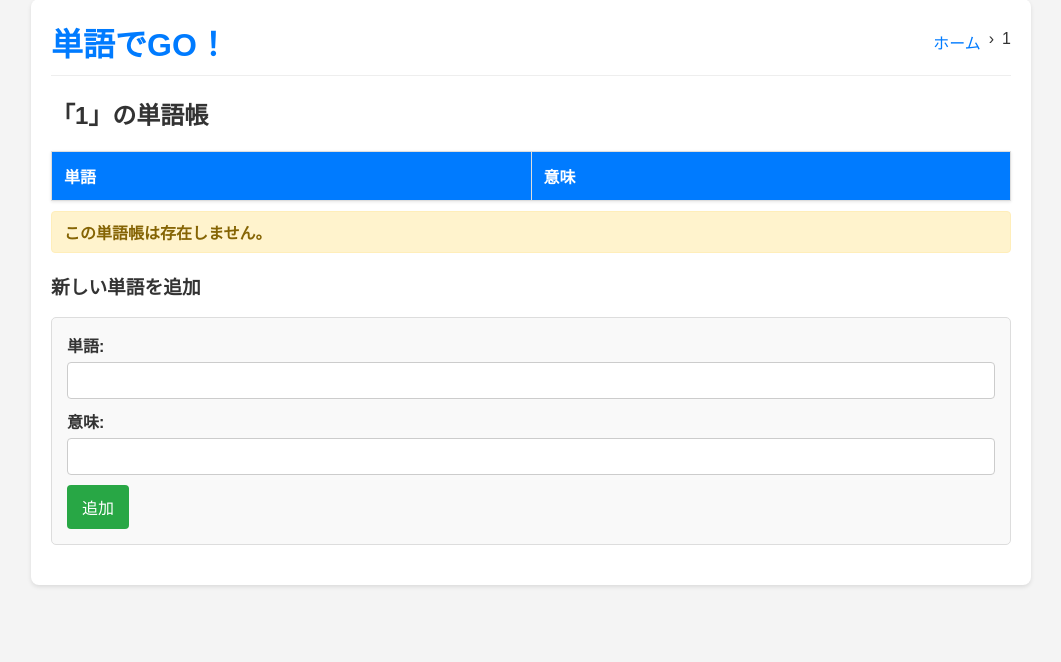
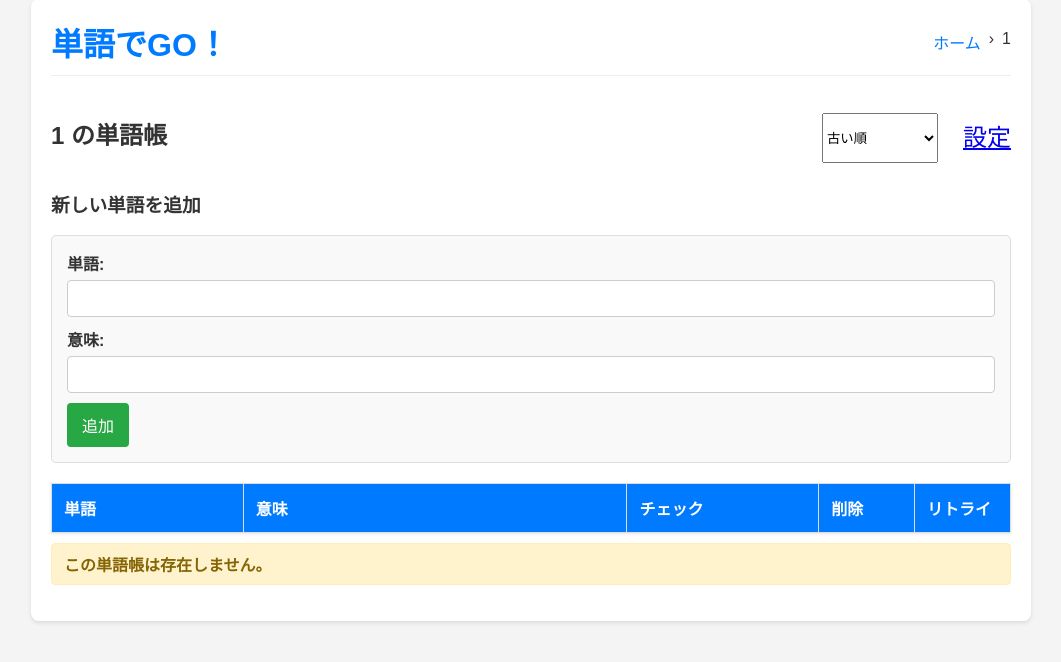
Before and after one commit to oyone161214/tango_table, a Flask app: page /vocab/1 in a window 1280 px wide. Shown: the part 21-683 px from the top of the page, without its empty margins (109-1170 px from the left). Run offline with Flask 3, Linux system fonts and the light colour scheme; lists and menus that the app fills with data are empty.

Commit message:
07/14  コメント

```diff
--- a/app.py
+++ b/app.py
@@ -38,7 +38,7 @@ def vocab_page(filename):
 
 
 
-# 単語帳のデータを取得
+#　JSON形式のファイルをロードする
 @app.route('/api/vocab/<filename>', methods=['GET'])
 def get_vocab_data(filename):
     file_path = os.path.join('data', f"{filename}.json")
@@ -48,24 +48,27 @@ def get_vocab_data(filename):
         return jsonify(words)
     return jsonify([]), 404 # ファイルが見つからない場合は空のリストと404を返す
 
-# 単語を追加
+#　JSON形式のファイルを保存する(変更点)
 @app.route('/api/vocab/<filename>', methods=['POST'])
 def add_word_to_vocab(filename):
     file_path = os.path.join('data', f"{filename}.json")
+    # エラー処理
     if not os.path.exists(file_path):
         return jsonify({"error": "File not found"}), 404
 
     try:
         new_word_entry = request.get_json()     # 追加するJSON形式のデータを python形式で代入
-        # 送信内容に不足があればエラー
+        # 送信内容に不足があればエラー処理
         if not new_word_entry or 'word' not in new_word_entry or 'meaning' not in new_word_entry:
             return jsonify({"error": "Invalid data. 'word' and 'meaning' are required."}), 400
 
         with open(file_path, 'r+', encoding='utf-8') as f:
+            #全データを取得して、最後尾に新しいデータを挿入
             words = json.load(f)
             words.append(new_word_entry)
-            f.seek(0) # ファイルの先頭に戻る
-            json.dump(words, f, ensure_ascii=False, indent=4)       # words を file に追加するよ～ん
+            # ファイルの先頭に戻って、先頭から更新した全データをファイルに上書き
+            f.seek(0)
+            json.dump(words, f, ensure_ascii=False, indent=4)
             f.truncate() # 古い内容を削除
 
         # 201成功通知
--- /dev/null
+++ b/report.txt
@@ -0,0 +1,2 @@
+Flask, HTMLは大分理解が深まった。
+CSS, JSは複雑で構築するのが難しいが、全体の約7割のコードは読めるようになった印象
--- a/static/js/main.js
+++ b/static/js/main.js
@@ -26,7 +26,7 @@ document.addEventListener('DOMContentLoaded', () => {
         vocabTableBody.innerHTML = '';      // 既存の行をクリア
 
         try {
-            const response = await fetch(`/api/vocab/${filename}`);
+            const response = await fetch(`/api/vocab/${filename}`);     //GETメソッドのみ通信
             if (!response.ok) {
                 // 存在しない単語帳を開いたとき
                 if (response.status === 404) {
@@ -35,22 +35,81 @@ document.addEventListener('DOMContentLoaded', () => {
                     loadingMessage.style.display = 'none';
                     return;
                 }
+                // 404以外のエラー
                 throw new Error(`HTTP error! status: ${response.status}`);
             }
+
+            // fetch の response をjson形式で受け取る
             const words = await response.json();
 
+            // 単語がない時・ある時
             if (words.length === 0) {
                 noWordsMessage.style.display = 'block';
-                document.getElementById('vocab-table').style.display = 'none'; // テーブルを非表示
+                document.getElementById('vocab-table').style.display = 'none'; // CSS操作　テーブルを非表示
             } else {
                 noWordsMessage.style.display = 'none';
-                document.getElementById('vocab-table').style.display = 'table'; // テーブルを表示
-                words.forEach(wordEntry => {
-                    const row = vocabTableBody.insertRow();
+                document.getElementById('vocab-table').style.display = 'table'; // CSS操作　テーブルを表示
+
+                // データをひとつずつ処理
+                words.forEach((wordEntry, index) => {
+                    const row = vocabTableBody.insertRow();     // 行追加
+
+                    // 単語セル
                     const wordCell = row.insertCell();
+                    wordCell.textContent = wordEntry.word;
+
+                    // 意味セル
                     const meaningCell = row.insertCell();
-                    wordCell.textContent = wordEntry.word;
                     meaningCell.textContent = wordEntry.meaning;
+
+                    // 評価ラジオボタンセル
+                    const radioCell = row.insertCell();
+                    const levels = [
+                        {color: 'green', label: '◎'},
+                        {color: 'yellow', label: '〇'},
+                        {color: 'red', label: '△'}
+                    ];
+
+                    const savedRating = localStorage.getItem(`rating-${index}`);
+
+                    levels.forEach(level => {
+                        const label = document.createElement('label');
+                        label.style.marginRight = '8px';
+
+                        const radio = document.createElement('input');
+                        radio.type = 'radio';
+                        radio.name = `rating-${index}`; // 行ごとに分けたラジオボタン
+                        radio.value = level.color;
+
+                        if (savedRating === level.color) {
+                            radio.checked = true;
+                        }
+
+                        radio.addEventListener('change', () => {
+                            localStorage.setItem(`rating-${index}`, level.color);
+                        });
+
+                        label.appendChild(radio);
+
+                        const span = document.createElement('span');
+                        span.textContent = level.label;
+                        span.style.color = level.color;
+                        label.appendChild(span);
+
+                        radioCell.appendChild(label);
+                    });
+
+                    const deleteCell = row.insertCell();
+                    const deleteButton = document.createElement('button');
+                    deleteButton.textContent = '削除';
+
+                    deleteCell.appendChild(deleteButton);
+
+                    const retryCell = row.insertCell();
+                    const retryButton = document.createElement('button');
+                    retryButton.textContent = 'リトライ';
+
+                    retryCell.appendChild(retryButton);
                 });
             }
         } catch (error) {
@@ -59,7 +118,7 @@ document.addEventListener('DOMContentLoaded', () => {
             errorMessage.style.display = 'block';
             document.getElementById('vocab-table').style.display = 'none'; // テーブルを非表示
         } finally {
-            loadingMessage.style.display = 'none';
+            loadingMessage.style.display = 'none';      //　最後にLOADING...を非表示
         }
     };
 
@@ -67,9 +126,10 @@ document.addEventListener('DOMContentLoaded', () => {
     fetchAndDisplayVocab();
 
     // 単語追加フォームの送信イベントリスナー
+    // form要素があれば
     if (addWordForm) {
-        addWordForm.addEventListener('submit', async (event) => {
-            event.preventDefault(); // デフォルトのフォーム送信を防止
+        addWordForm.addEventListener('submit', async (event) => {       // ボタン監視
+            event.preventDefault(); // ページの再読み込みを防止
 
             addWordMessage.style.display = 'none';
             addWordError.style.display = 'none';
@@ -77,9 +137,11 @@ document.addEventListener('DOMContentLoaded', () => {
             const wordInput = document.getElementById('word');
             const meaningInput = document.getElementById('meaning');
 
+            // 入力した値
             const newWord = wordInput.value.trim();
             const newMeaning = meaningInput.value.trim();
 
+            // 値がない時の処理
             if (!newWord || !newMeaning) {
                 addWordError.textContent = '単語と意味の両方を入力してください。';
                 addWordError.style.display = 'block';
@@ -87,13 +149,13 @@ document.addEventListener('DOMContentLoaded', () => {
             }
 
             try {
-                const response = await fetch(`/api/vocab/${filename}`, {
+                const response = await fetch(`/api/vocab/${filename}`, {        //　POSTメソッド（追加用）を通信
                     method: 'POST',
                     headers: {
                         'Content-Type': 'application/json'
                     },
 
-                    // データの値をJSON形式に変換する
+                    // データの値をJSON形式に変換して、body: をfetchに送信
                     body: JSON.stringify({ word: newWord, meaning: newMeaning })
                 });
 
@@ -120,4 +182,47 @@ document.addEventListener('DOMContentLoaded', () => {
             }
         });
     }
+    const table = document.getElementById('vocab-table');
+
+
+    table.addEventListener('dblclick', (e) => {
+        const target = e.target;
+        if (target.tagName.toLowerCase() === 'td' && !target.classList.contains('editing')) {
+        // 編集中なら何もしない
+
+        const currentText = target.textContent;
+        target.classList.add('editing');
+
+        // input要素作成
+        const input = document.createElement('input');
+        input.type = 'text';
+        input.value = currentText;
+
+        // tdの中身を空にしてinputを入れる
+        target.textContent = '';
+        target.appendChild(input);
+
+        input.focus();
+        input.select();
+
+        // 編集終了処理
+        function finishEditing() {
+            const newValue = input.value.trim();
+            target.textContent = newValue || '(空です)';
+            target.classList.remove('editing');
+        }
+
+        // エンターキーで終了
+        input.addEventListener('keydown', (event) => {
+            if (event.key === 'Enter') {
+            finishEditing();
+            }
+        });
+
+        // フォーカスが外れたら終了
+        input.addEventListener('blur', () => {
+            finishEditing();
+        });
+        }
+    });
 });
--- a/templates/table.html
+++ b/templates/table.html
@@ -19,22 +19,25 @@
         </nav>
     </header>
 
-    <h2>「{{ filename }}」の単語帳</h2>
+    <div style="display: flex; justify-content: space-between;">
+      <h2>{{ filename }} の単語帳</h2>
+      <div style="display: flex;  height: 50px; margin-top: 17px; ">
+        <select name="sort" >
+          <option value="old_sort">古い順</option>
+          <option value="new_sort">新しい順</option>
+          <option value="fifth_sort">５０音順</option>
+          <option value="diff_sort">難しい順</option>
+          <option value="random_sort">ランダム順</option>
+          <option value="green_sort">緑チェックのみ</option>
+          <option value="yellow_sort">黄チェックのみ</option>
+          <option value="red_sort">赤チェックのみ</option>
+        </select>
+        <a href="{{ url_for('index')}}" style="font-size: 1.5rem; margin-top: 5px; margin-left: 25px;">設定</a>
+      </div>
+    </div>
 
     <div id="loading-message" style="display: none;">単語帳を読み込み中...</div>
     <div id="error-message" style="color: red; display: none;">データの読み込み中にエラーが発生しました。</div>
-
-    <table id="vocab-table">
-        <thead>
-            <tr>
-                <th>単語</th>
-                <th>意味</th>
-            </tr>
-        </thead>
-        <tbody>
-            </tbody>
-    </table>
-    <p id="no-words-message" style="display: none;">この単語帳にはまだ単語がありません。</p>
 
     <h3>新しい単語を追加</h3>
     <form id="add-word-form">
@@ -47,5 +50,22 @@
     <p id="add-word-message" style="color: green; display: none;"></p>
     <p id="add-word-error" style="color: red; display: none;"></p>
 
+    <table id="vocab-table">
+        <thead>
+            <tr>
+                <th style="width: 20%;">単語</th>
+                <th style="width: 40%;">意味</th>
+                <th style="width: 20%;">チェック</th>
+                <th style="width: 10%;">削除</th>
+                <th style="width: 10%;">リトライ</th>
+            </tr>
+        </thead>
+        <tbody>
+            </tbody>
+    </table>
+    <p id="no-words-message" style="display: none;">この単語帳にはまだ単語がありません。</p>
+
+
+
 </div>
 {% endblock %}
```
Also changed, not shown: data/あ.json (+8 -0 lines).
